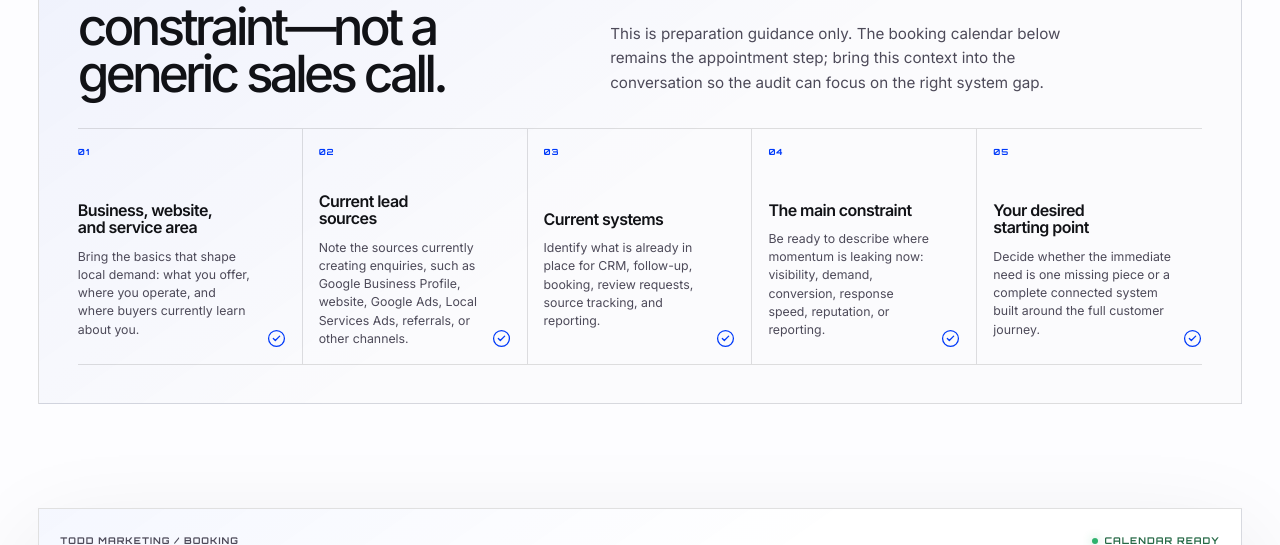
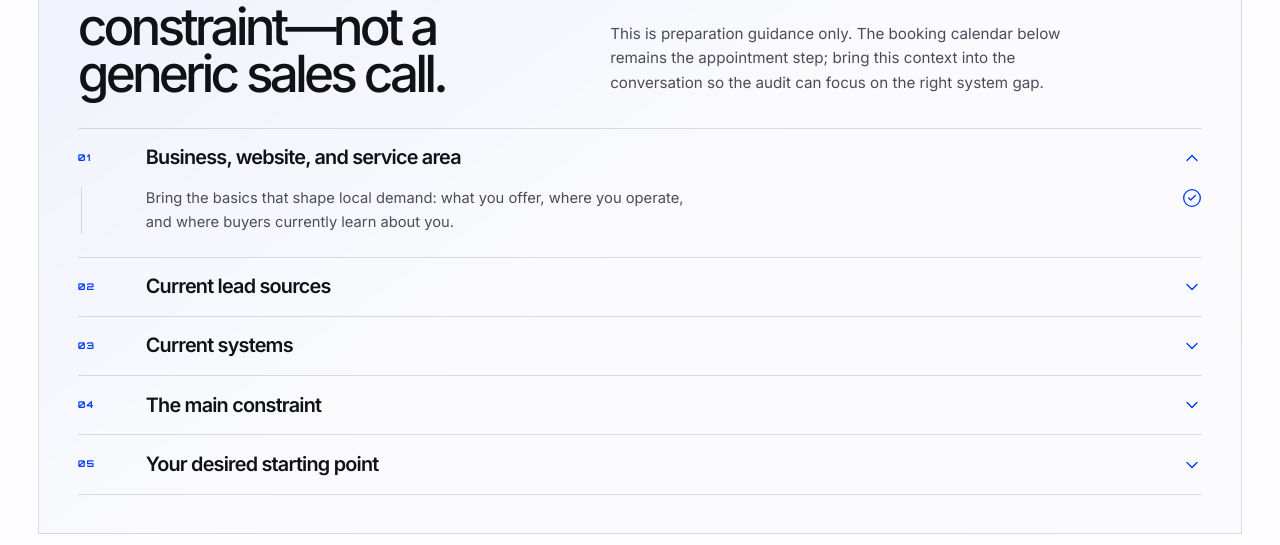
Before and after one commit to 064-breaks-stuff/Toddmarketing, a React (Vite) app: page /contact in a window 1280 px wide. Shown: the part 1240-1785 px from the top of the page. Built offline with nearby package versions, Linux system fonts and the light colour scheme.

Commit message:
twenty-fourth push

```diff
--- a/index.html
+++ b/index.html
@@ -2,8 +2,14 @@
 <html lang="en">
   <head>
     <meta charset="UTF-8" />
-    <link rel="icon" type="image/svg+xml" href="/favicon.svg" />
+    <link rel="icon" type="image/svg+xml" href="/todd-marketing-icon-color.svg" />
     <meta name="viewport" content="width=device-width, initial-scale=1.0" />
+
+    <link rel="icon" type="image/svg+xml" href="/todd-marketing-icon-color.svg" />
+    <link rel="icon" type="image/svg" sizes="32x32" href="/todd-marketing-icon-color-32x32.svg" />
+    <link rel="icon" type="image/svg" sizes="16x16" href="/todd-marketing-icon-color-16x16.svg" />
+    <link rel="apple-touch-icon" sizes="180x180" href="/apple-touch-icon.svg" />
+    <meta name="theme-color" content="#0d0e12" />
 
     <meta name="theme-color" content="#101116" />
     <meta
--- a/src/pages/ContactPage.jsx
+++ b/src/pages/ContactPage.jsx
@@ -1,32 +1,42 @@
+import { useState } from 'react';
 import { Link } from 'react-router-dom';
-import { CheckCircle2 } from 'lucide-react';
+import { CheckCircle2, ChevronDown } from 'lucide-react';
 import BookingEmbed from '../components/ui/BookingEmbed';
 import PageRail from '../components/ui/PageRail';
 
 const preparationItems = [
   {
+    id: 'business-service-area',
     title: 'Business, website, and service area',
     copy: 'Bring the basics that shape local demand: what you offer, where you operate, and where buyers currently learn about you.'
   },
   {
+    id: 'lead-sources',
     title: 'Current lead sources',
     copy: 'Note the sources currently creating enquiries, such as Google Business Profile, website, Google Ads, Local Services Ads, referrals, or other channels.'
   },
   {
+    id: 'current-systems',
     title: 'Current systems',
     copy: 'Identify what is already in place for CRM, follow-up, booking, review requests, source tracking, and reporting.'
   },
   {
+    id: 'main-constraint',
     title: 'The main constraint',
     copy: 'Be ready to describe where momentum is leaking now: visibility, demand, conversion, response speed, reputation, or reporting.'
   },
   {
+    id: 'desired-starting-point',
     title: 'Your desired starting point',
     copy: 'Decide whether the immediate need is one missing piece or a complete connected system built around the full customer journey.'
   }
 ];
 
 export default function ContactPage() {
+  const [activePreparationId, setActivePreparationId] = useState(
+    preparationItems[0].id
+  );
+
   return (
     <>
       <section className="contact-hero">
@@ -82,20 +92,70 @@ export default function ContactPage() {
               </p>
             </div>
 
-            <ul className="contact-preparation__list">
-              {preparationItems.map((item, index) => (
-                <li key={item.title}>
-                  <span>{String(index + 1).padStart(2, '0')}</span>
+            <div className="contact-preparation__accordion">
+              {preparationItems.map((item, index) => {
+                const isActive = activePreparationId === item.id;
+                const triggerId = `contact-preparation-trigger-${item.id}`;
+                const panelId = `contact-preparation-panel-${item.id}`;
 
-                  <div>
-                    <h3>{item.title}</h3>
-                    <p>{item.copy}</p>
-                  </div>
+                return (
+                  <article
+                    className={`contact-preparation__item${
+                      isActive ? ' is-active' : ''
+                    }`}
+                    key={item.id}
+                  >
+                    <h3 className="contact-preparation__item-heading">
+                      <button
+                        id={triggerId}
+                        className="contact-preparation__trigger"
+                        type="button"
+                        aria-expanded={isActive}
+                        aria-controls={panelId}
+                        onClick={() => setActivePreparationId(item.id)}
+                      >
+                        <span
+                          className="contact-preparation__number"
+                          aria-hidden="true"
+                        >
+                          {String(index + 1).padStart(2, '0')}
+                        </span>
 
-                  <CheckCircle2 size={19} strokeWidth={1.6} aria-hidden="true" />
-                </li>
-              ))}
-            </ul>
+                        <span className="contact-preparation__title">
+                          {item.title}
+                        </span>
+
+                        <ChevronDown
+                          className="contact-preparation__chevron"
+                          size={20}
+                          strokeWidth={1.6}
+                          aria-hidden="true"
+                        />
+                      </button>
+                    </h3>
+
+                    <div
+                      id={panelId}
+                      className="contact-preparation__panel"
+                      role="region"
+                      aria-labelledby={triggerId}
+                      hidden={!isActive}
+                    >
+                      <div className="contact-preparation__panel-inner">
+                        <p>{item.copy}</p>
+
+                        <CheckCircle2
+                          className="contact-preparation__check"
+                          size={20}
+                          strokeWidth={1.6}
+                          aria-hidden="true"
+                        />
+                      </div>
+                    </div>
+                  </article>
+                );
+              })}
+            </div>
           </section>
 
           <BookingEmbed />
--- a/src/pages/PrivacyPage.jsx
+++ b/src/pages/PrivacyPage.jsx
@@ -18,7 +18,7 @@ export default function PrivacyPage() {
           <h1>Privacy Policy.</h1>
 
           <p>
-            How Social 1st Marketing DBA Todd Marketing collects, uses,
+            How Todd Marketing collects, uses,
             discloses, and protects personal information.
           </p>
 
--- a/src/styles/layout.css
+++ b/src/styles/layout.css
@@ -479,94 +479,131 @@
   line-height: 1.62;
 }
 
-.contact-preparation__list {
-  display: grid;
-  grid-template-columns: repeat(5, minmax(0, 1fr));
-  gap: 0;
-  margin: 2rem 0 0;
-  padding: 0;
+.contact-preparation__accordion {
+  margin-top: 2rem;
   border-top: 1px solid var(--tm-line-light);
   border-bottom: 1px solid var(--tm-line-light);
-  list-style: none;
 }
 
-.contact-preparation__list li {
-  display: grid;
-  grid-template-columns: 1fr auto;
-  gap: 0.75rem;
-  min-width: 0;
-  min-height: 13rem;
-  padding: 1rem;
-  border-right: 1px solid var(--tm-line-light);
+.contact-preparation__item {
+  border-bottom: 1px solid var(--tm-line-light);
 }
 
-.contact-preparation__list li:first-child {
-  padding-left: 0;
+.contact-preparation__item:last-child {
+  border-bottom: 0;
 }
 
-.contact-preparation__list li:last-child {
-  padding-right: 0;
-  border-right: 0;
+.contact-preparation__item-heading {
+  margin: 0;
 }
 
-.contact-preparation__list li > span {
-  grid-column: 1 / -1;
+.contact-preparation__trigger {
+  display: grid;
+  width: 100%;
+  grid-template-columns: 3.25rem minmax(0, 1fr) auto;
+  gap: 1rem;
+  align-items: center;
+  padding: 1.15rem 0;
+  border: 0;
+  color: var(--tm-ink);
+  background: transparent;
+  cursor: pointer;
+  text-align: left;
+  transition:
+    color 220ms var(--ease-out),
+    background 220ms var(--ease-out);
+}
+
+.contact-preparation__trigger:hover {
+  color: var(--tm-blue);
+}
+
+.contact-preparation__trigger:focus-visible {
+  outline: 2px solid var(--tm-blue);
+  outline-offset: -2px;
+}
+
+.contact-preparation__number {
   color: var(--tm-blue);
   font-family: var(--font-display);
-  font-size: 0.53rem;
+  font-size: 0.58rem;
   font-weight: 700;
   letter-spacing: 0.1em;
 }
 
-.contact-preparation__list h3 {
-  max-width: 14ch;
-  margin: 1.45rem 0 0;
-  color: var(--tm-ink);
-  font-size: 1rem;
+.contact-preparation__title {
+  max-width: 30ch;
+  font-size: clamp(1.05rem, 1.55vw, 1.35rem);
   font-weight: 600;
-  letter-spacing: -0.035em;
+  letter-spacing: -0.04em;
   line-height: 1.08;
 }
 
-.contact-preparation__list p {
-  max-width: 28ch;
-  margin: 0.7rem 0 0;
-  color: var(--tm-slate);
-  font-size: 0.77rem;
-  line-height: 1.48;
+.contact-preparation__chevron {
+  color: var(--tm-blue);
+  transition: transform 220ms var(--ease-out);
 }
 
-.contact-preparation__list svg {
-  align-self: end;
+.contact-preparation__item.is-active .contact-preparation__chevron {
+  transform: rotate(180deg);
+}
+
+.contact-preparation__panel {
+  overflow: hidden;
+}
+
+.contact-preparation__panel[hidden] {
+  display: none;
+}
+
+.contact-preparation__panel-inner {
+  display: grid;
+  grid-template-columns: 3.25rem minmax(0, 1fr) auto;
+  gap: 1rem;
+  align-items: start;
+  padding: 0 0 1.4rem;
+  animation: contact-preparation-panel-in 220ms var(--ease-out) both;
+}
+
+.contact-preparation__panel-inner::before {
+  grid-column: 1;
+  width: 1px;
+  height: 100%;
+  margin-left: 0.2rem;
+  content: "";
+  background: var(--tm-line-light);
+}
+
+.contact-preparation__panel p {
+  grid-column: 2;
+  max-width: 58ch;
+  margin: 0;
+  color: var(--tm-slate);
+  font-size: 0.92rem;
+  line-height: 1.62;
+}
+
+.contact-preparation__check {
+  grid-column: 3;
+  margin-top: 0.1rem;
   color: var(--tm-blue);
+}
+
+@keyframes contact-preparation-panel-in {
+  from {
+    opacity: 0;
+    transform: translateY(-0.35rem);
+  }
+
+  to {
+    opacity: 1;
+    transform: translateY(0);
+  }
 }
 
 @media (max-width: 980px) {
   .contact-preparation__intro {
     grid-template-columns: 1fr;
-  }
-
-  .contact-preparation__list {
-    grid-template-columns: repeat(2, minmax(0, 1fr));
-  }
-
-  .contact-preparation__list li,
-  .contact-preparation__list li:first-child,
-  .contact-preparation__list li:last-child {
-    min-height: 11rem;
-    padding: 1.1rem;
-    border-right: 1px solid var(--tm-line-light);
-    border-bottom: 1px solid var(--tm-line-light);
-  }
-
-  .contact-preparation__list li:nth-child(2n) {
-    border-right: 0;
-  }
-
-  .contact-preparation__list li:last-child {
-    grid-column: 1 / -1;
-    border-right: 0;
-    border-bottom: 0;
   }
 }
 
@@ -575,24 +612,39 @@
     padding: 1.25rem;
   }
 
-  .contact-preparation__list {
-    grid-template-columns: 1fr;
+  .contact-preparation__trigger,
+  .contact-preparation__panel-inner {
+    grid-template-columns: 2.5rem minmax(0, 1fr) auto;
+    gap: 0.75rem;
   }
 
-  .contact-preparation__list li,
-  .contact-preparation__list li:first-child,
-  .contact-preparation__list li:last-child {
-    min-height: auto;
-    padding: 1.15rem 0;
-    border-right: 0;
-    border-bottom: 1px solid var(--tm-line-light);
+  .contact-preparation__trigger {
+    padding: 1rem 0;
   }
 
-  .contact-preparation__list li:last-child {
-    border-bottom: 0;
+  .contact-preparation__title {
+    font-size: 1rem;
+  }
+
+  .contact-preparation__panel-inner {
+    padding-bottom: 1.15rem;
+  }
+
+  .contact-preparation__panel p {
+    font-size: 0.86rem;
   }
 
   .site-footer__legal {
     justify-content: flex-start;
   }
 }
+
+@media (prefers-reduced-motion: reduce) {
+  .contact-preparation__chevron {
+    transition: none;
+  }
+
+  .contact-preparation__panel-inner {
+    animation: none;
+  }
+}
```
